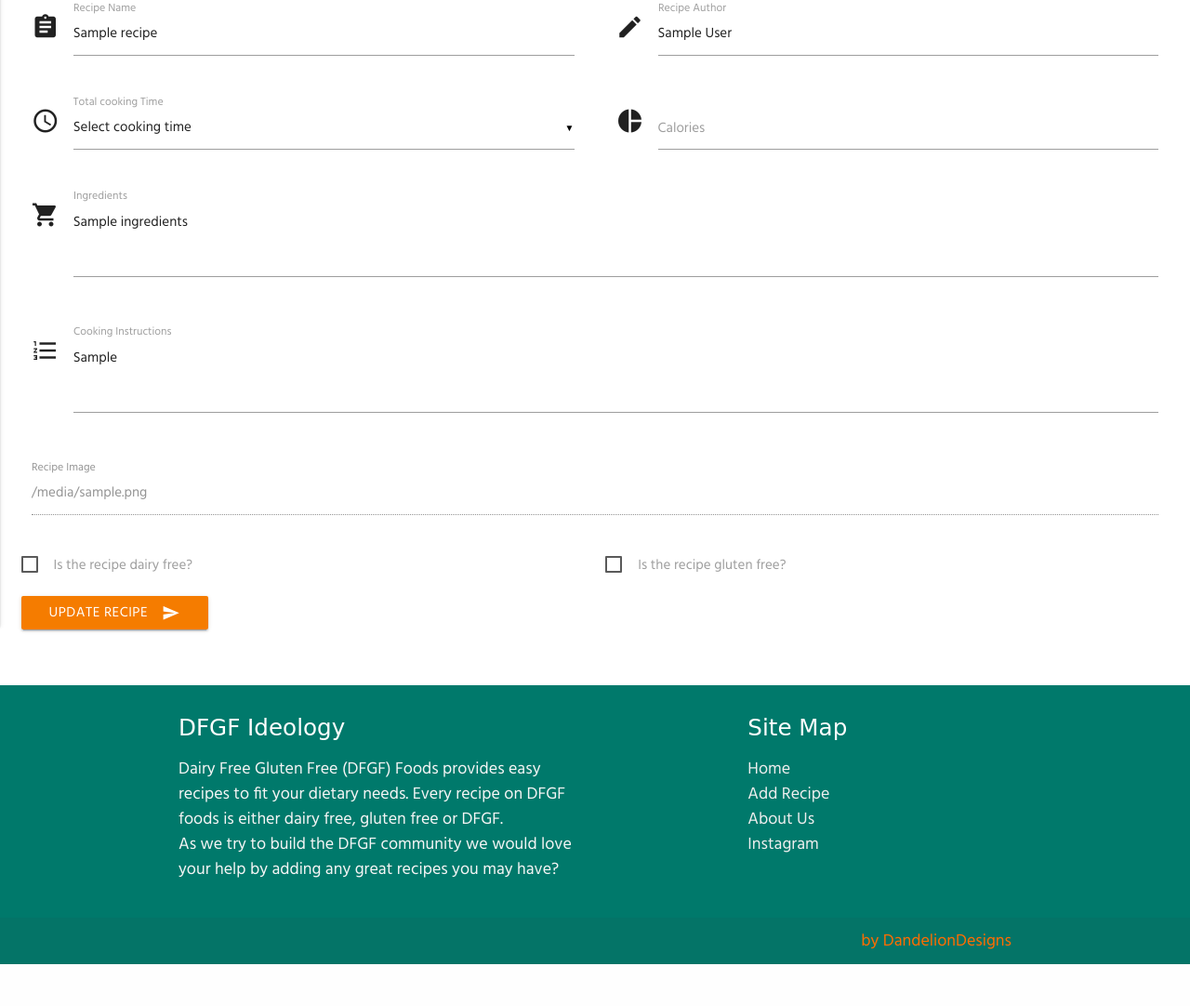
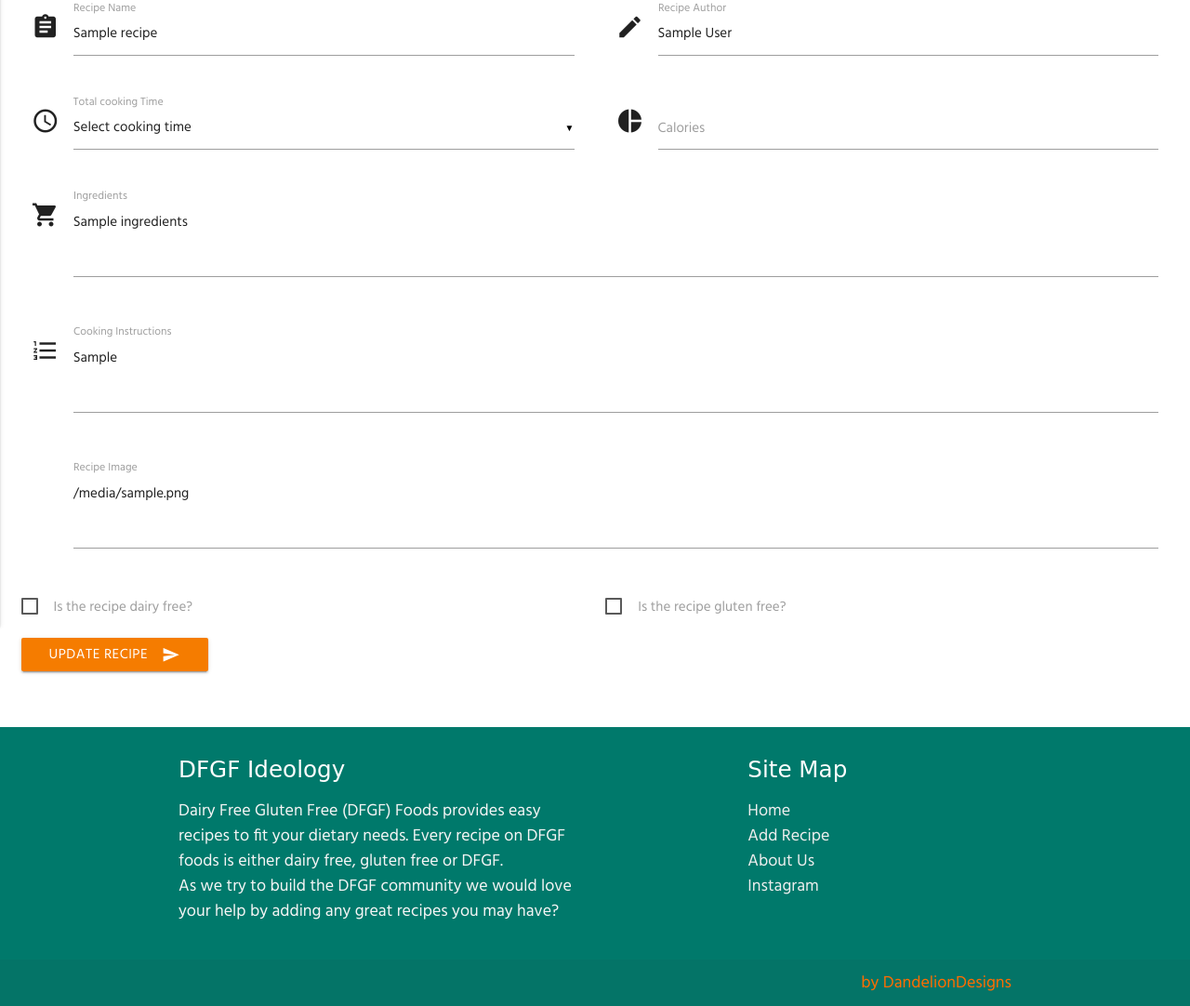
Before and after one commit to zanderm73/milestone-3, a Flask app: template templates/editrecipe.html in a window 1280 px wide. Shown: the part 187-1269 px from the top of the page at 93% size. Before the commit the page ends 1224 px from the top, so only its background shows below. Run offline with Flask 2, Linux system fonts and the light colour scheme; the template is opened without the code that fills it: most values are stand-ins (such as "Sample title", 1, 10 or a date in 2020); some libraries are stand-ins or nearby versions; some web fonts are replaced.

Commit message:
changes to the edit recipe function as it keeps deleting the image after update

```diff
--- a/templates/editrecipe.html
+++ b/templates/editrecipe.html
@@ -67,8 +67,9 @@
 
                 <div class="row col s12">
                     <div class="input-field col s12">
-                    <input disabled value="{{recipe.recipe_image}}" id="recipe_image" type="text" class="validate">
-                    <label for="disabled">Recipe Image</label>
+                        <i class="material-icons prefix"></i>
+                        <textarea name="recipe_image" id="recipe_image" class="materialize-textarea">{{recipe.recipe_image}}</textarea>
+                        <label for="icon_prefix">Recipe Image</label>
                     </div>
                 </div>
 
```
